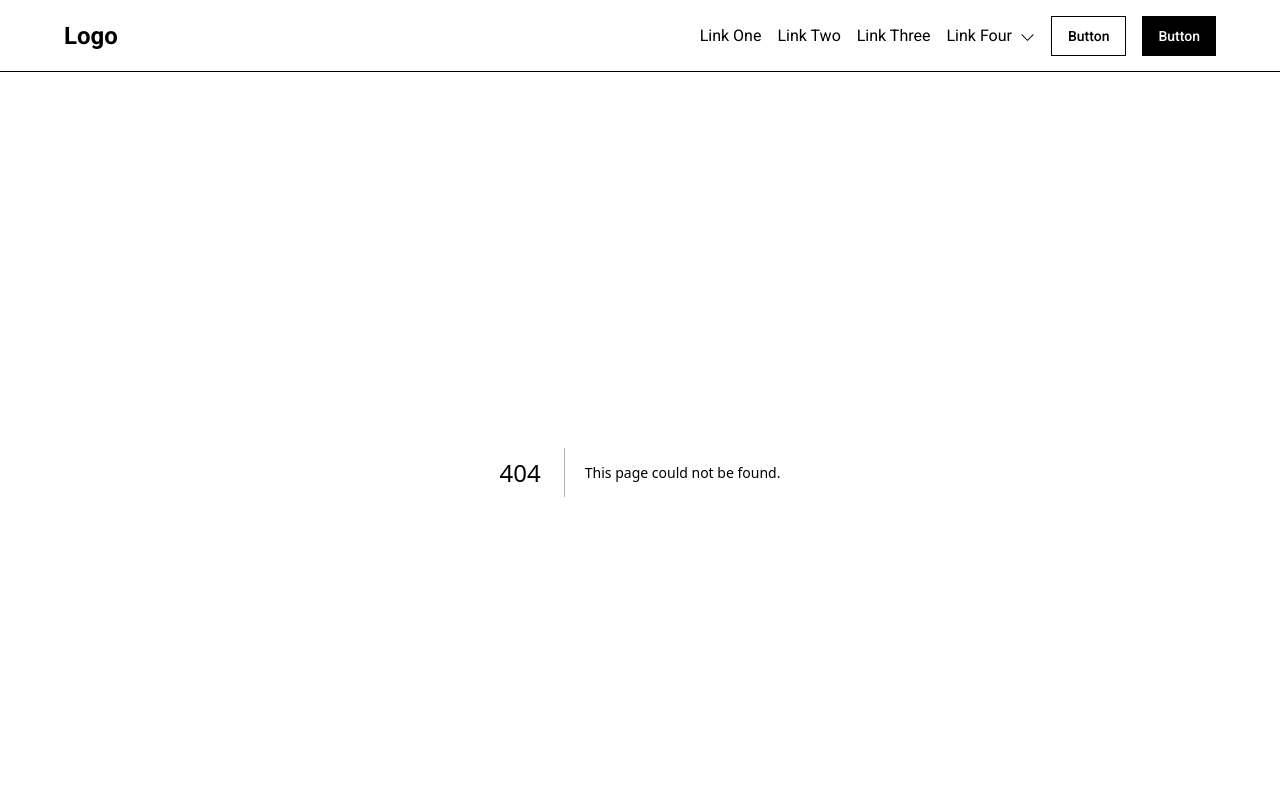
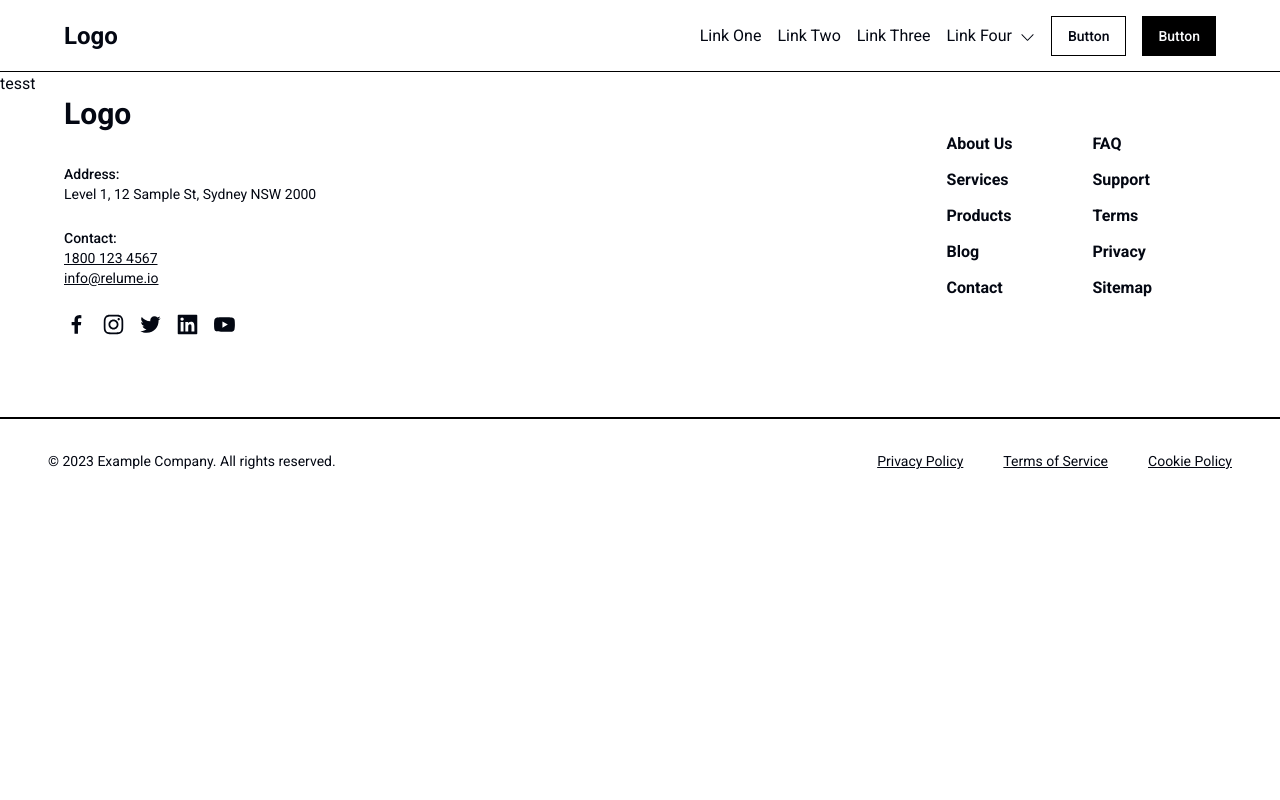
Before and after one commit to pandupan/D-App, a Next.js app: page /team in a window 1280 px wide. Before the commit this address had no page. Shown: the top 800 px of the page. Built offline with nearby package versions, Linux system fonts and the light colour scheme.

Commit message:
[ADD] - TeamPage

```diff
--- /dev/null
+++ b/app/team/page.tsx
@@ -0,0 +1,12 @@
+import RevoMicro from '@/components/pages/MeetTeam/RevoMicro'
+import React from 'react'
+
+const page = () => {
+  return (
+    <div>
+      <RevoMicro/>
+    </div>
+  )
+}
+
+export default page
--- /dev/null
+++ b/components/pages/MeetTeam/RevoMicro.tsx
@@ -0,0 +1,11 @@
+import React from 'react'
+
+const RevoMicro = () => {
+  return (
+    <div>
+      tesst
+    </div>
+  )
+}
+
+export default RevoMicro
```
Also changed, not shown: app/page.tsx (line endings or trailing spaces).
